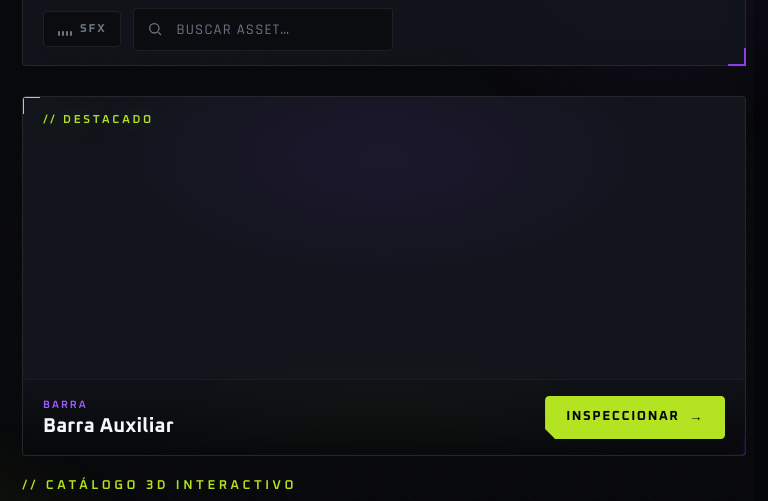
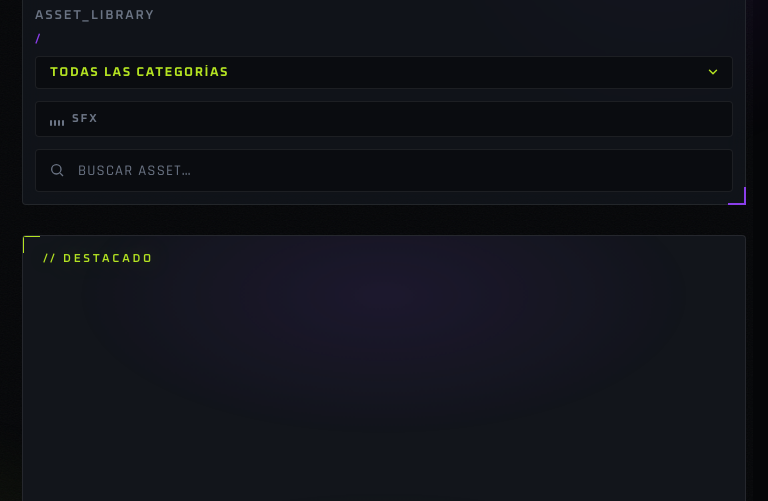
Before and after one commit to andrtarazona11-arch/unlock_studio, a plain HTML site: page index.html in a window 768 px wide. Shown: the part 128-629 px from the top of the page. Drawn offline with Linux system fonts and the light colour scheme; some packages are replaced by stand-ins of ours; a script that the page names is missing.

Commit message:
Actualizacion de la visualizacion de la pagina

```diff
--- a/css/estilos.css
+++ b/css/estilos.css
@@ -1032,22 +1032,29 @@ h3 .tick { color: var(--lime); margin-right: 4px; }
     letter-spacing: normal;
 }
 
-/* Estilo general para móviles primero */
-.contenedor-galeria {
-  display: grid;
-  grid-template-columns: 1fr; /* Una columna en teléfonos */
-  gap: 16px;
-  padding: 10px;
-}
+/* Ajustes responsivos para la barra superior en móviles */
+@media (max-width: 768px) {
+  .topbar {
+    flex-direction: column !important;
+    align-items: stretch !important;
+    gap: 12px !important;
+    padding: 12px !important;
+  }
 
-/* Estilo para pantallas de computadoras y tablets grandes */
-@media (min-width: 768px) {
-  .contenedor-galeria {
-    grid-template-columns: repeat(3, 1fr); /* Tres columnas en PC */
+  .topbar__left, .topbar__right {
+    width: 100% !important;
+    flex-direction: column !important;
+    align-items: stretch !important;
+  }
+
+  .topbar__crumb {
+    flex-direction: column !important;
+    align-items: stretch !important;
+    gap: 8px !important;
+  }
+
+  .category-selector, .buscador {
+    width: 100% !important;
+    max-width: 100% !important;
   }
 }
-model-viewer {
-  width: 100%;
-  height: 400px; /* O unidades relativas como vh según prefieras */
-  background-color: #121212;
-}
```
